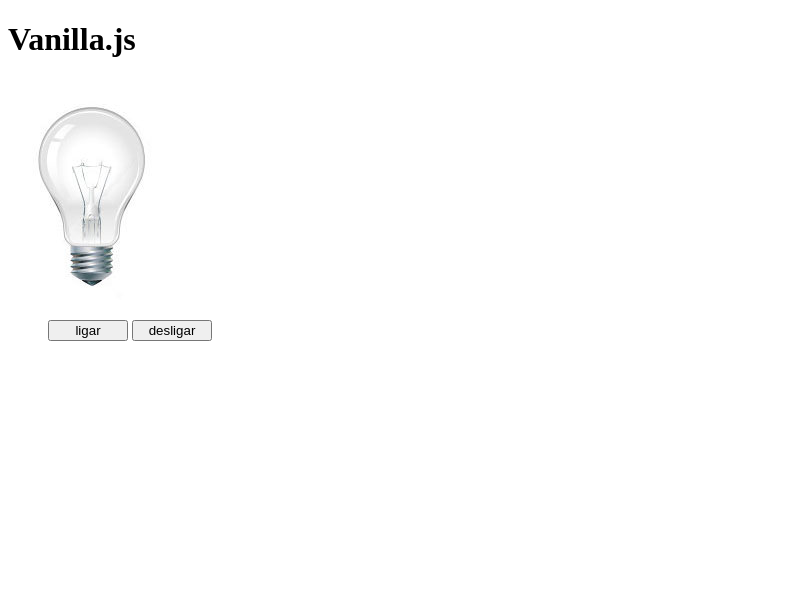
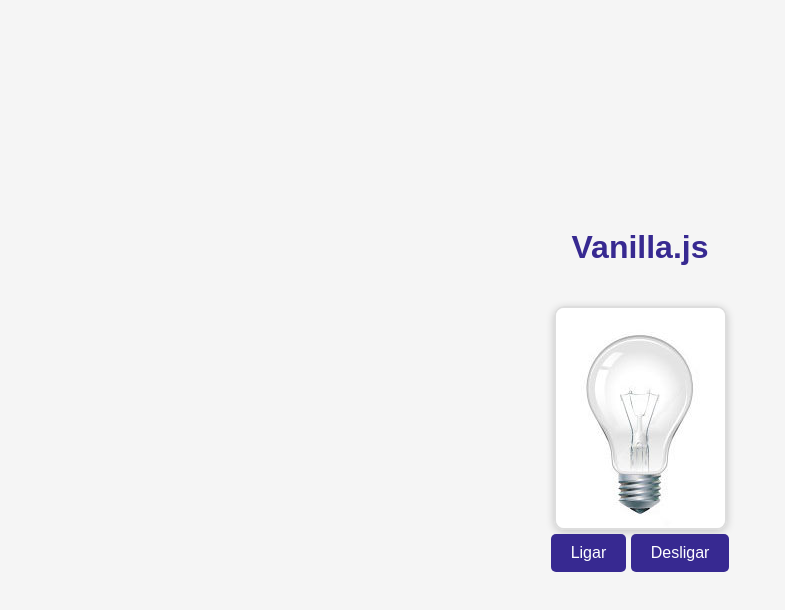
Before and after one commit to SrGeovanne/Lampada.js, a plain HTML site: page index.html in a window 1280 px wide. Shown: the whole page, without its empty margins (0-785 px from the left). Drawn offline with Linux system fonts and the light colour scheme.

Commit message:
Add files via upload

```diff
--- a/estilo.css
+++ b/estilo.css
@@ -1,9 +1,77 @@
-head,main{
+@charset "UTF-8";
+
+* {
+    font-family: Arial, sans-serif;
+    margin: 0;
+    padding: 0;
+    box-sizing: border-box;
+}
+
+body {
+    background-color: #f5f5f5; /* Fundo claro e neutro */
+    color: #333; /* Texto escuro para boa legibilidade */
     display: flex;
     flex-direction: column;
     align-items: center;
+    justify-content: center;
+    min-height: 100vh;
+    padding: 20px;
 }
 
-button{
-    width: 80px;
+/* Cabeçalho */
+h1 {
+    font-size: 2rem;
+    color: #372991; /* Azul escuro para destaque */
+    margin-bottom: 20px;
+    text-align: center;
 }
+
+/* Caixa de entrada */
+textarea {
+    width: 100%;
+    max-width: 500px;
+    height: 150px;
+    font-size: 1rem;
+    padding: 10px;
+    margin-bottom: 15px;
+    border: 1px solid #ccc;
+    border-radius: 5px;
+    box-shadow: 0 2px 4px rgba(0, 0, 0, 0.1);
+}
+
+/* Botão */
+button {
+    background-color: #372991; /* Azul escuro */
+    color: white;
+    font-size: 1rem;
+    padding: 10px 20px;
+    border: none;
+    border-radius: 5px;
+    cursor: pointer;
+    transition: background-color 0.3s ease;
+}
+
+button:hover {
+    background-color: #291f6c; /* Azul mais escuro no hover */
+}
+
+/* Imagem do QR Code */
+img {
+    margin-top: 20px;
+    max-width: 100%;
+    height: auto;
+    border: 2px solid #ddd;
+    border-radius: 10px;
+    box-shadow: 0 2px 8px rgba(0, 0, 0, 0.2);
+}
+
+/* Responsividade */
+@media (max-width: 600px) {
+    textarea {
+        height: 120px;
+    }
+
+    h1 {
+        font-size: 1.5rem;
+    }
+}
--- a/index.html
+++ b/index.html
@@ -16,8 +16,8 @@
     <div>
         <img src="./img/desligada.jpg" alt="Lampada" id="lamp"> </div>
         <dir>
-            <button id = 'turnOn'>ligar</button>
-            <button id = 'turnOff'>desligar</button>
+            <button id = 'turnOn'>Ligar</button>
+            <button id = 'turnOff'>Desligar</button>
 
         </dir>
 
```
